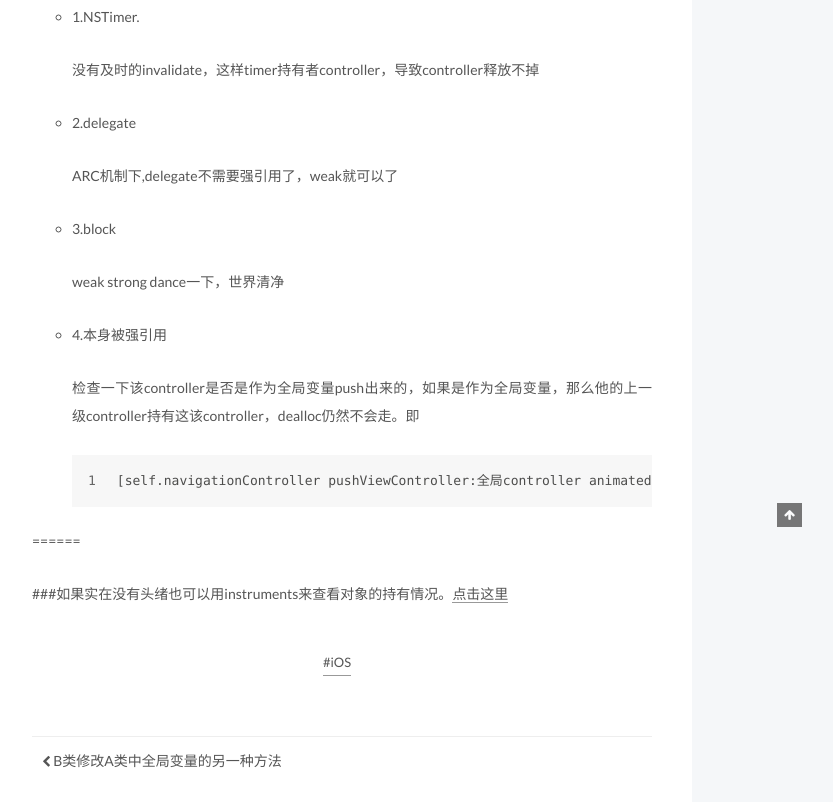
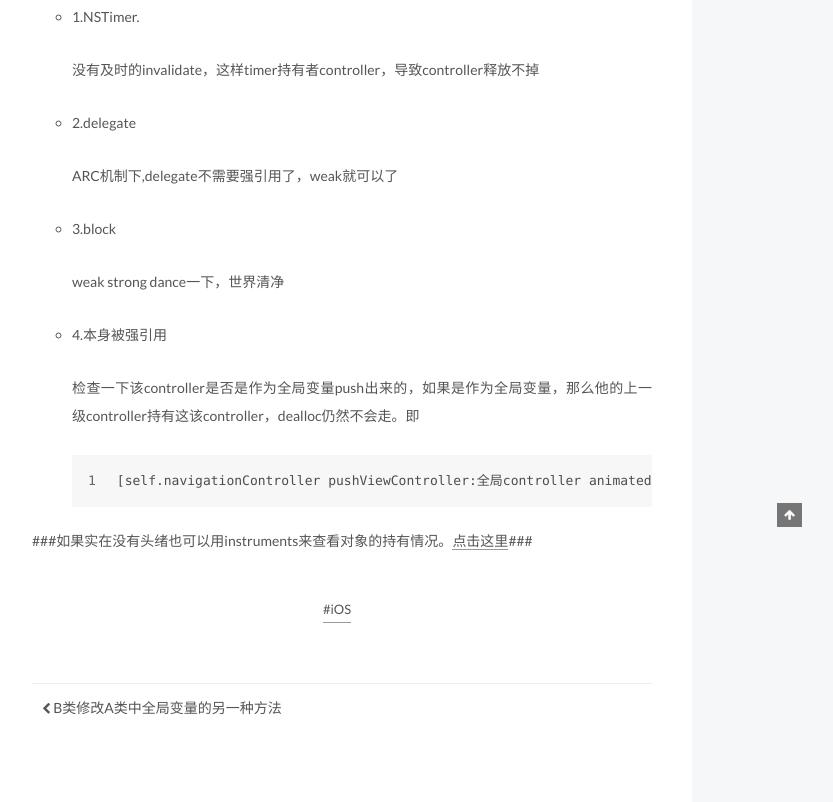
Before and after one commit to HePingLaoSan/HePingLaoSan.github.io, a plain HTML site: page 2016/09/06/ios-2/index.html in a window 1280 px wide. Shown: the part 373-1175 px from the top of the page, without its empty margins (428-1261 px from the left). Drawn offline with Linux system fonts and the light colour scheme; a script that the page names is missing.

Commit message:
Site updated: 2016-09-06 18:42:19

```diff
--- a/2016/09/06/ios-2/index.html
+++ b/2016/09/06/ios-2/index.html
@@ -104,7 +104,7 @@
 
 2.delegate
   ARC机制下,delegate不需要强引用了，">
-<meta property="og:updated_time" content="2016-09-06T10:40:52.000Z">
+<meta property="og:updated_time" content="2016-09-06T10:42:09.000Z">
 <meta name="twitter:card" content="summary">
 <meta name="twitter:title" content="不走dealloc的解决办法">
 <meta name="twitter:description" content="不走dealloc的解决办法当controller不走dealloc说明ARC认为你的controller还处于被持有状态，此时检查可能持有它的对象，过程可能会很痛苦。
@@ -335,8 +335,7 @@
   <figure class="highlight plain"><table><tr><td class="gutter"><pre><div class="line">1</div></pre></td><td class="code"><pre><div class="line">[self.navigationController pushViewController:全局controller animated:YES];</div></pre></td></tr></table></figure>
 </li>
 </ul>
-<p>======</p>
-<p>###如果实在没有头绪也可以用instruments来查看对象的持有情况。<a href="http://stackoverflow.com/questions/14890402/instruments-allocations-track-alloc-and-dealloc-of-objects-of-user-defined-class" target="_blank" rel="external">点击这里</a></p>
+<p>###如果实在没有头绪也可以用instruments来查看对象的持有情况。<a href="http://stackoverflow.com/questions/14890402/instruments-allocations-track-alloc-and-dealloc-of-objects-of-user-defined-class" target="_blank" rel="external">点击这里</a>###</p>
 
 
     </div>
```
